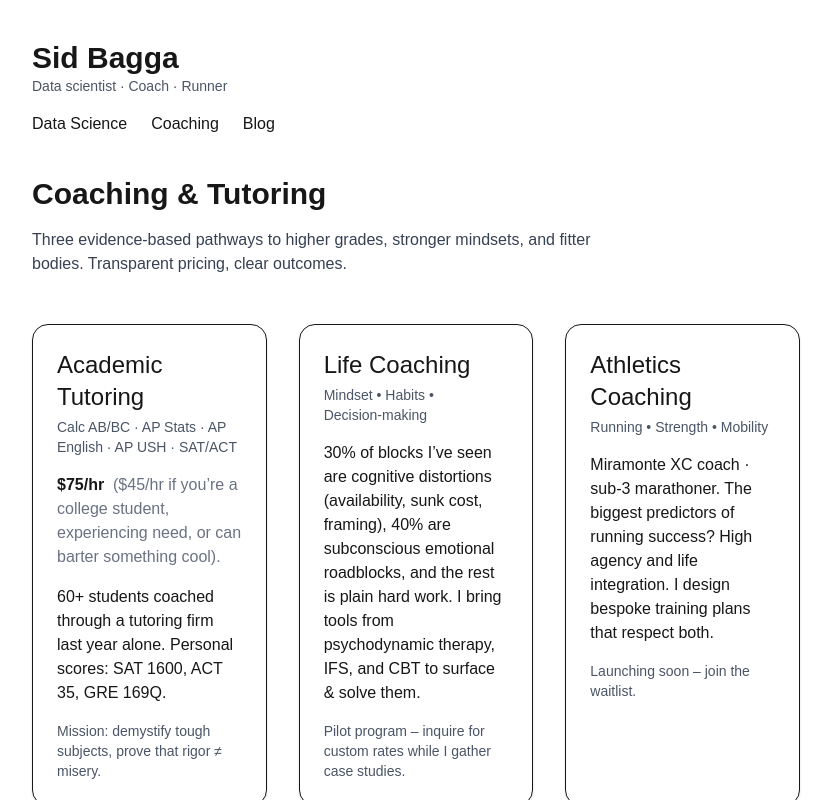
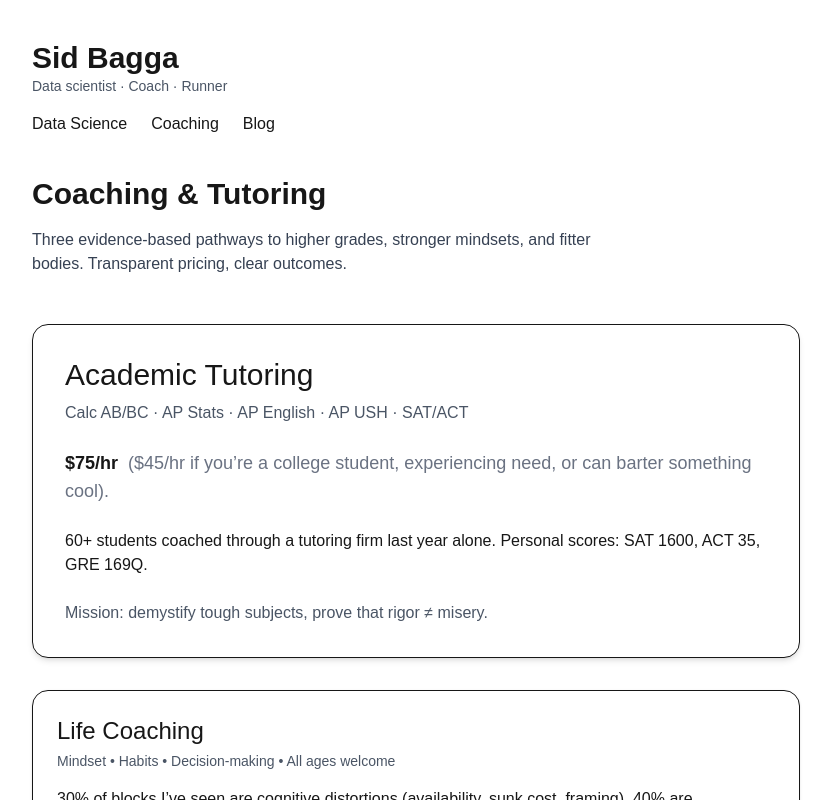
Before and after one commit to sidobagga/sids_site, a Next.js app: page /coaching in a window 1280 px wide. Shown: the top 800 px of the page, without its empty margins (224-1055 px from the left). Built offline with nearby package versions, Linux system fonts and the light colour scheme.

Commit message:
Restructure coaching page: vertical layout with Academic Tutoring most prominent, clarify life coaching for all ages

```diff
--- a/src/app/coaching/page.tsx
+++ b/src/app/coaching/page.tsx
@@ -11,34 +11,34 @@ export default function Coaching() {
         </p>
       </header>
 
-      {/* Offering cards */}
-      <div className="grid gap-8 sm:grid-cols-2 lg:grid-cols-3">
-        {/* Academic Tutoring */}
-        <article className="rounded-2xl border bg-white p-6 shadow-sm">
-          <h3 className="text-2xl font-medium mb-1">Academic Tutoring</h3>
-          <p className="text-sm text-gray-600 mb-4">Calc AB/BC · AP Stats · AP English · AP USH · SAT/ACT</p>
-          <p className="mb-4">
+      {/* Offering cards - stacked vertically */}
+      <div className="space-y-8">
+        {/* Academic Tutoring - Most prominent */}
+        <article className="rounded-2xl border bg-white p-8 shadow-md">
+          <h3 className="text-3xl font-medium mb-2">Academic Tutoring</h3>
+          <p className="text-base text-gray-600 mb-6">Calc AB/BC · AP Stats · AP English · AP USH · SAT/ACT</p>
+          <p className="mb-6 text-lg">
             <span className="font-semibold">$75/hr</span> &nbsp;
             <span className="text-gray-500">($45/hr if you&rsquo;re a college student, experiencing need, or can barter something cool).</span>
           </p>
-          <p className="mb-4">
+          <p className="mb-6 text-base">
             60+ students coached through a tutoring firm last year alone. Personal scores: SAT 1600, ACT 35, GRE 169Q.
           </p>
-          <p className="text-sm text-gray-600">Mission: demystify tough subjects, prove that rigor ≠ misery.</p>
+          <p className="text-gray-600">Mission: demystify tough subjects, prove that rigor ≠ misery.</p>
         </article>
 
-        {/* Life Coaching */}
+        {/* Life Coaching - Secondary prominence */}
         <article className="rounded-2xl border bg-white p-6 shadow-sm">
           <h3 className="text-2xl font-medium mb-1">Life Coaching</h3>
-          <p className="text-sm text-gray-600 mb-4">Mindset • Habits • Decision‑making</p>
+          <p className="text-sm text-gray-600 mb-4">Mindset • Habits • Decision‑making • All ages welcome</p>
           <p className="mb-4">
             30% of blocks I&rsquo;ve seen are cognitive distortions (availability, sunk cost, framing), 40% are subconscious emotional roadblocks, and the rest is plain hard work. I bring tools from psychodynamic therapy, IFS, and CBT to surface & solve them.
           </p>
           <p className="text-sm text-gray-600">Pilot program – inquire for custom rates while I gather case studies.</p>
         </article>
 
-        {/* Athletics Coaching */}
-        <article className="rounded-2xl border bg-white p-6 shadow-sm lg:col-span-1 sm:col-span-2 lg:col-span-1">
+        {/* Athletics Coaching - Least prominent */}
+        <article className="rounded-2xl border bg-white p-6 shadow-sm">
           <h3 className="text-2xl font-medium mb-1">Athletics Coaching</h3>
           <p className="text-sm text-gray-600 mb-4">Running • Strength • Mobility</p>
           <p className="mb-4">
```
